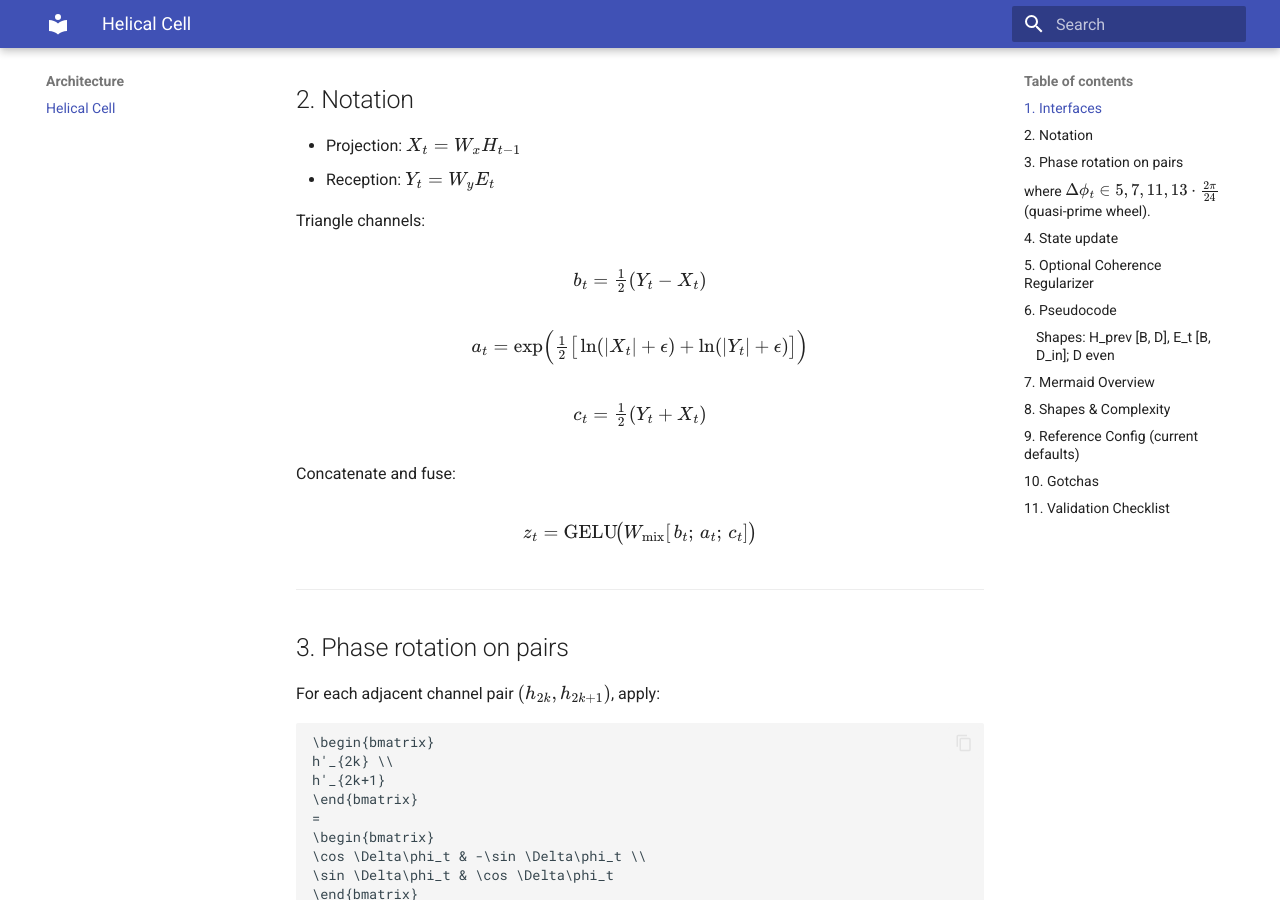
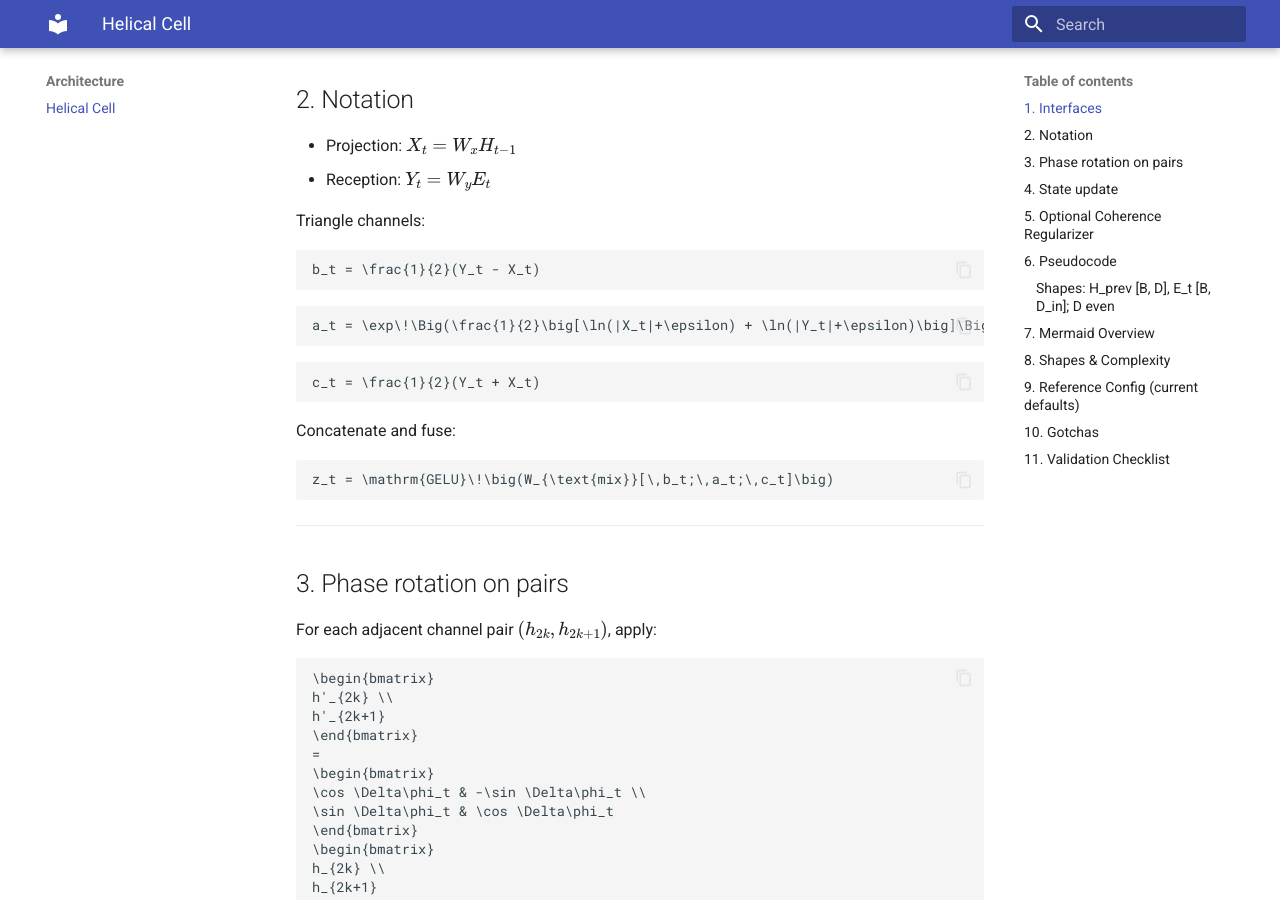
Before and after one commit to delchaplin/helical-ai, an MkDocs documentation site: the page built from docs/20-architecture/arch-spec.md, in a window 1280 px wide and 900 px high, scrolled down 514 px. Built offline with MkDocs 1.6.1 and Material for MkDocs 9.7.7, drawn with Linux system fonts in a browser that asks for light colours.

Commit message:
Update arch-spec.md
This should work.

````diff
--- a/docs/20-architecture/arch-spec.md
+++ b/docs/20-architecture/arch-spec.md
@@ -1,18 +1,16 @@
 # Helical Cell Architecture
-
 A compact recurrent update that combines a **triangle-of-means kernel** with a **phase rotation** applied to channel pairs. This spec matches the training code in `helical_poc.py`.
 
 ---
 
 ## 1. Interfaces
-
 **Inputs**
-- \(H_{t-1}\) — previous hidden state \([B, D]\)
-- \(E_t\) — embedded token at step \(t\) \([B, D_{\text{in}}]\)
+- $H_{t-1}$ — previous hidden state $[B, D]$
+- $E_t$ — embedded token at step $t$ $[B, D_{\text{in}}]$
 
 **Outputs**
-- \(H_t\) — next hidden state \([B, D]\)
-- Classifier head: \(\text{logits}_t = W_o H_t\)
+- $H_t$ — next hidden state $[B, D]$
+- Classifier head: $\text{logits}_t = W_o H_t$
 
 **Constraint:**
 `hidden_dim (D)` must be even (pairs for 2×2 rotations).
@@ -20,34 +18,32 @@
 ---
 
 ## 2. Notation
-
-- Projection: \(X_t = W_x H_{t-1}\)
-- Reception: \(Y_t = W_y E_t\)
+- Projection: $X_t = W_x H_{t-1}$
+- Reception: $Y_t = W_y E_t$
 
 Triangle channels:
 
-$$
-b_t = \tfrac{1}{2}(Y_t - X_t)
-$$
+```math
+b_t = \frac{1}{2}(Y_t - X_t)
+```
 
-$$
-a_t = \exp\!\Big(\tfrac{1}{2}\big[\ln(|X_t|+\epsilon) + \ln(|Y_t|+\epsilon)\big]\Big)
-$$
+```math
+a_t = \exp\!\Big(\frac{1}{2}\big[\ln(|X_t|+\epsilon) + \ln(|Y_t|+\epsilon)\big]\Big)
+```
 
-$$
-c_t = \tfrac{1}{2}(Y_t + X_t)
-$$
+```math
+c_t = \frac{1}{2}(Y_t + X_t)
+```
 
 Concatenate and fuse:
 
-$$
+```math
 z_t = \mathrm{GELU}\!\big(W_{\text{mix}}[\,b_t;\,a_t;\,c_t]\big)
-$$
+```
 
 ---
 
 ## 3. Phase rotation on pairs
-
 For each adjacent channel pair $(h_{2k}, h_{2k+1})$, apply:
 
 ```math
@@ -67,21 +63,21 @@
 ```
 
 where $\Delta\phi_t \in \\{5,7,11,13\\} \cdot \frac{2\pi}{24}$ (quasi-prime wheel).
+
 ---
 
 ## 4. State update
-
 Final update:
 
-$$
+```math
 H_t = \mathrm{GELU}\!\Big(\mathrm{LayerNorm}(z_t + \alpha \cdot H^{\mathrm{rot}}_{t-1})\Big), \quad \alpha \approx 0.1
-$$
+```
 
 Classifier:
 
-$$
+```math
 \text{logits}_t = W_o H_t
-$$
+```
 
 ---
 
@@ -109,6 +105,9 @@
 Hrot = rotate_pairs(H_prev, dphi)
 H_t = GELU(LayerNorm(z + Hrot))
 ```
+
+---
+
 ## 7. Mermaid Overview
 Below is a high-level flow diagram rendered using Mermaid:
 
@@ -132,12 +131,11 @@
 ---
 
 ## 8. Shapes & Complexity
-
-- Hidden dimension \(D\) must be **even** (pairwise rotations).
-- Triangle concat is \(3D \rightarrow D\) after fusion.
+- Hidden dimension $D$ must be **even** (pairwise rotations).
+- Triangle concat is $3D \rightarrow D$ after fusion.
 - Per-step computational cost:
-  - Projections: \(O(D^2)\)
-  - Rotations: \(O(D)\)
+  - Projections: $O(D^2)$
+  - Rotations: $O(D)$
 
 ---
 
@@ -156,7 +154,6 @@
 ---
 
 ## 10. Gotchas
-
 - Compute the **geometric mean in log-domain** to avoid NaNs.
 - Keep rotations **vectorized**: interleave pairs directly instead of fragile reshapes.
 - If training jitters or diverges, start with coherence **off** (`--no_coh`), then turn it back on once stable.
@@ -164,8 +161,7 @@
 ---
 
 ## 11. Validation Checklist
-
-- ✅ Hidden dimension \(D\) is even; otherwise fail fast.
-- ✅ \(\Delta\phi_t\) cycles through [5,7,11,13] × \(2\pi/24\).
+- ✅ Hidden dimension $D$ is even; otherwise fail fast.
+- ✅ $\Delta\phi_t$ cycles through [5,7,11,13] × $2\pi/24$.
 - ✅ Loss runs without shape or device errors on short copy-tasks.
 - ✅ Docs render correctly: LaTeX equations via MathJax and Mermaid diagrams via superfences.
````
